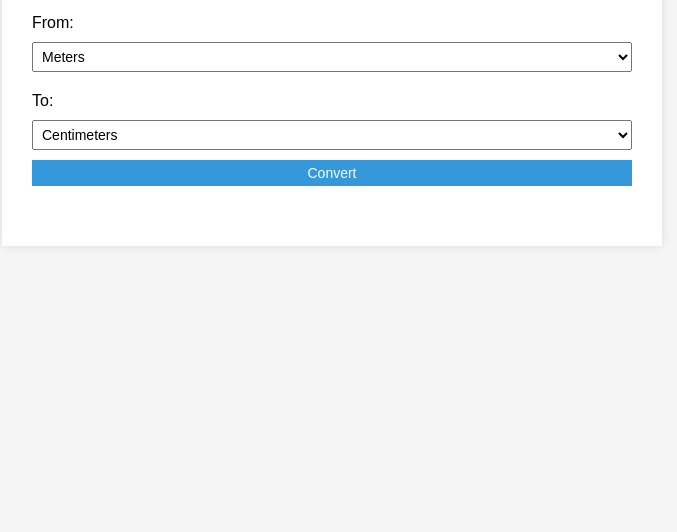
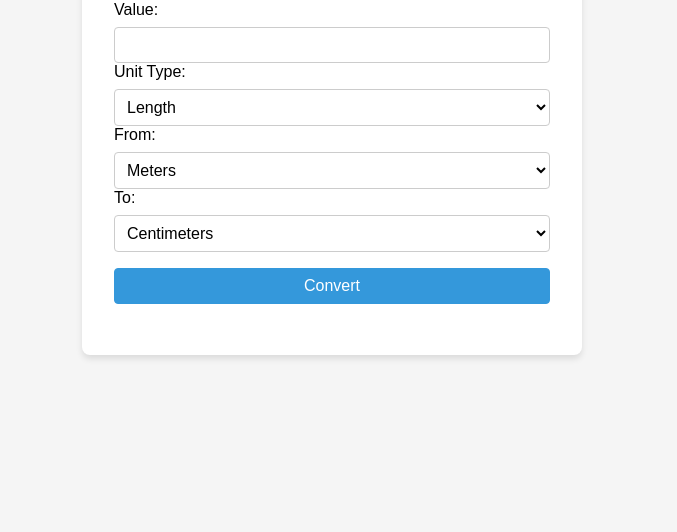
Before and after one commit to david-cd/ConversionWebApp, a plain HTML site: page index.html in a window 1280 px wide. Shown: the part 268-800 px from the top of the page, without its empty margins (308-985 px from the left). Drawn offline with Linux system fonts and the light colour scheme.

Commit message:
Add unit converter files

```diff
--- a/styles.css
+++ b/styles.css
@@ -1,37 +1,69 @@
+* {
+    box-sizing: border-box;
+    font-family: Arial, sans-serif;
+}
+
 body {
-    font-family: Arial, sans-serif;
     background-color: #f5f5f5;
+    display: flex;
+    justify-content: center;
+    align-items: center;
+    min-height: 100vh;
+    margin: 0;
+    padding: 0;
 }
 
 .container {
-    width: 80%;
-    max-width: 600px;
-    margin: 0 auto;
-    padding: 30px;
-    background-color: #fff;
-    box-shadow: 0px 0px 10px rgba(0, 0, 0, 0.1);
+    background-color: white;
+    padding: 2rem;
+    border-radius: 8px;
+    box-shadow: 0 4px 6px rgba(0, 0, 0, 0.1);
+    max-width: 500px;
+    width: 100%;
 }
 
 h1 {
     text-align: center;
-    margin-bottom: 30px;
+    font-size: 1.5rem;
+    margin-bottom: 1rem;
+}
+
+.form-group {
+    margin-bottom: 1rem;
 }
 
 label {
     display: block;
-    margin: 10px 0;
+    margin-bottom: 0.5rem;
 }
 
 input, select, button {
     width: 100%;
-    padding: 5px;
-    font-size: 14px;
-    margin-bottom: 10px;
+    padding: 0.5rem;
+    font-size: 1rem;
+    border: 1px solid #ccc;
+    border-radius: 4px;
+    background-color: #fff;
+    outline: none;
 }
 
 button {
     cursor: pointer;
     background-color: #3498db;
-    color: #fff;
-    border: none;
+    border-color: #3498db;
+    color: white;
+    margin-top: 1rem;
+    transition: all 0.3s ease;
 }
+
+button:hover {
+    background-color: #2980b9;
+    border-color: #2980b9;
+}
+
+.result {
+    margin-top: 1rem;
+    font-size: 1.25rem;
+    font-weight: bold;
+    text-align: center;
+}
```
